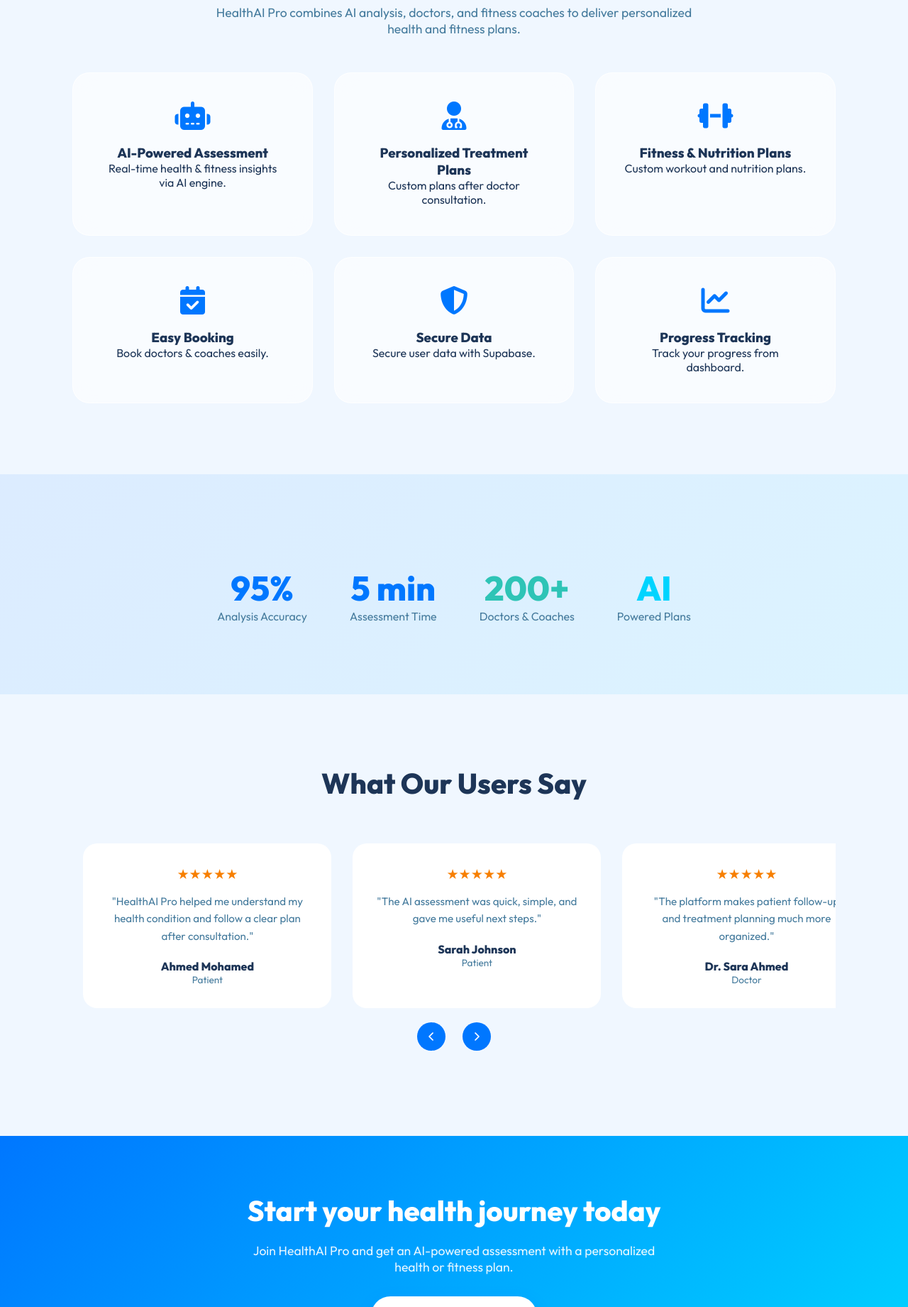
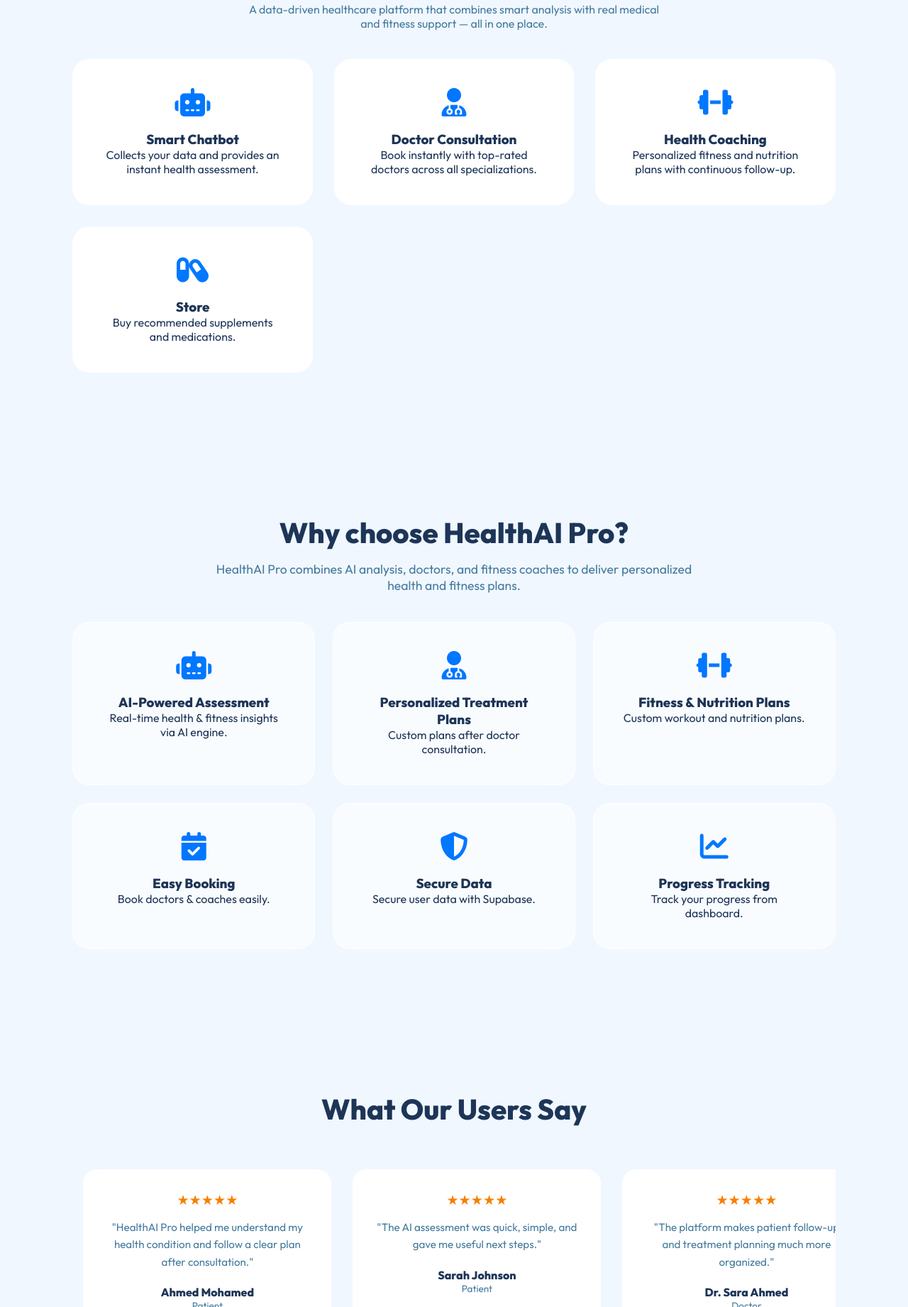
Before and after one commit to omaremad212/healthcare-, a website: page frontend/index.html in a window 1280 px wide. Shown: the part 959-2800 px from the top of the page at 71% size. Drawn offline with Linux system fonts and the light colour scheme.

Commit message:
Restructure landing page: Services, Why Choose 3-column grid, Testimonials, CTA - only CTA hides after login

```diff
--- a/frontend/index.html
+++ b/frontend/index.html
@@ -688,28 +688,47 @@
   </section>
 
   <section id="landing-sections">
+  <section id="services" class="services-section">
+    <h2 style="font-size: 2.5rem; font-weight: 800;">Our Services</h2>
+    <p style="color:var(--text-muted); max-width:600px; margin: 12px auto 0; font-size:1rem;">
+      A data-driven healthcare platform that combines smart analysis with real medical and fitness support — all in one place.
+    </p>
+    <div class="grid-layout" style="margin-top:40px;">
+      <div class="glass-card" style="background: white;">
+        <i class="fa-solid fa-robot"></i>
+        <h3>Smart Chatbot</h3>
+        <p>Collects your data and provides an instant health assessment.</p>
+      </div>
+      <div class="glass-card" style="background: white; cursor:pointer;" onclick="showBookDoctor()">
+        <i class="fa-solid fa-user-doctor"></i>
+        <h3>Doctor Consultation</h3>
+        <p>Book instantly with top-rated doctors across all specializations.</p>
+      </div>
+      <div class="glass-card" style="background: white;">
+        <i class="fa-solid fa-dumbbell"></i>
+        <h3>Health Coaching</h3>
+        <p>Personalized fitness and nutrition plans with continuous follow-up.</p>
+      </div>
+      <div class="glass-card" style="background: white;">
+        <i class="fa-solid fa-capsules"></i>
+        <h3>Store</h3>
+        <p>Buy recommended supplements and medications.</p>
+      </div>
+    </div>
+  </section>
+
   <section id="why-us" class="why-us-section">
     <h2 style="font-size: 2.5rem; font-weight: 800;">Why choose HealthAI Pro?</h2>
     <p style="color:var(--text-muted); max-width:700px; margin: 15px auto 40px; font-size:1.1rem;">
       HealthAI Pro combines AI analysis, doctors, and fitness coaches to deliver personalized health and fitness plans.
     </p>
-    <div class="grid-layout">
+    <div style="display:grid; grid-template-columns: repeat(3, 1fr); gap:25px; max-width:1100px; margin:0 auto;">
       <div class="glass-card"><i class="fa-solid fa-robot"></i><h3>AI-Powered Assessment</h3><p>Real-time health & fitness insights via AI engine.</p></div>
       <div class="glass-card"><i class="fa-solid fa-user-doctor"></i><h3>Personalized Treatment Plans</h3><p>Custom plans after doctor consultation.</p></div>
       <div class="glass-card"><i class="fa-solid fa-dumbbell"></i><h3>Fitness & Nutrition Plans</h3><p>Custom workout and nutrition plans.</p></div>
       <div class="glass-card"><i class="fa-solid fa-calendar-check"></i><h3>Easy Booking</h3><p>Book doctors & coaches easily.</p></div>
       <div class="glass-card"><i class="fa-solid fa-shield-halved"></i><h3>Secure Data</h3><p>Secure user data with Supabase.</p></div>
       <div class="glass-card"><i class="fa-solid fa-chart-line"></i><h3>Progress Tracking</h3><p>Track your progress from dashboard.</p></div>
-    </div>
-  </section>
-
-  <!-- Stats Section -->
-  <section id="stats-section" class="services-section" style="background: linear-gradient(135deg, #0077ff15, #00d4ff15);">
-    <div style="display:flex; justify-content:center; gap:60px; flex-wrap:wrap; margin-top:30px;">
-      <div style="text-align:center;"><div style="font-size:3rem; font-weight:800; color:var(--primary);">95%</div><div style="font-size:1rem; color:var(--text-muted);">Analysis Accuracy</div></div>
-      <div style="text-align:center;"><div style="font-size:3rem; font-weight:800; color:var(--primary);">5 min</div><div style="font-size:1rem; color:var(--text-muted);">Assessment Time</div></div>
-      <div style="text-align:center;"><div style="font-size:3rem; font-weight:800; color:var(--success);">200+</div><div style="font-size:1rem; color:var(--text-muted);">Doctors & Coaches</div></div>
-      <div style="text-align:center;"><div style="font-size:3rem; font-weight:800; color:var(--secondary);">AI</div><div style="font-size:1rem; color:var(--text-muted);">Powered Plans</div></div>
     </div>
   </section>
 
@@ -786,8 +805,8 @@
     </div>
   </section>
 
-  <!-- CTA Section -->
-  <section id="cta-section" style="background:linear-gradient(135deg, var(--primary), var(--secondary)); padding:80px 8%; text-align:center;">
+  <!-- CTA Section (logged-out only) -->
+  <section id="cta-section-logged-out" style="background:linear-gradient(135deg, var(--primary), var(--secondary)); padding:80px 8%; text-align:center;">
     <h2 style="font-size:2.5rem; font-weight:800; color:white; margin-bottom:20px;">Start your health journey today</h2>
     <p style="color:rgba(255,255,255,0.9); font-size:1.1rem; max-width:600px; margin:0 auto 30px;">
       Join HealthAI Pro and get an AI-powered assessment with a personalized health or fitness plan.
@@ -795,35 +814,6 @@
     <button class="btn-glow" onclick="openModal('signup')" style="background:white; color:var(--primary); font-size:1.1rem; padding:1rem 2.5rem;">
       Sign Up for Free <i class="fa-solid fa-arrow-right"></i>
     </button>
-  </section>
-
-  <section id="services" class="services-section">
-    <h2 style="font-size: 2.5rem; font-weight: 800;">Our Services</h2>
-    <p style="color:var(--text-muted); max-width:600px; margin: 12px auto 0; font-size:1rem;">
-      A data-driven healthcare platform that combines smart analysis with real medical and fitness support — all in one place.
-    </p>
-    <div class="grid-layout" style="margin-top:40px;">
-      <div class="glass-card" style="background: white;">
-        <i class="fa-solid fa-robot"></i>
-        <h3>Smart Chatbot</h3>
-        <p>Collects your data and provides an instant health assessment.</p>
-      </div>
-      <div class="glass-card" style="background: white; cursor:pointer;" onclick="showBookDoctor()">
-        <i class="fa-solid fa-user-doctor"></i>
-        <h3>Doctor Consultation</h3>
-        <p>Book instantly with top-rated doctors across all specializations.</p>
-      </div>
-      <div class="glass-card" style="background: white;">
-        <i class="fa-solid fa-dumbbell"></i>
-        <h3>Health Coaching</h3>
-        <p>Personalized fitness and nutrition plans with continuous follow-up.</p>
-      </div>
-      <div class="glass-card" style="background: white;">
-        <i class="fa-solid fa-capsules"></i>
-        <h3>Store</h3>
-        <p>Buy recommended supplements and medications.</p>
-      </div>
-    </div>
   </section>
 </section>
 </main>
--- a/frontend/script.js
+++ b/frontend/script.js
@@ -72,6 +72,8 @@
     document.getElementById('nav-shop-link').style.display = 'block';
     document.getElementById('menuShopItem').style.display  = 'flex';
   }
+  // Hide logged-out CTA section
+  updateLandingSectionsVisibility();
 }
 
 // ── Health Score Helpers (mirrors backend logic) ───────────
@@ -1324,13 +1326,14 @@
 
 // ── Landing Sections Visibility ─────────────────────────────
 function updateLandingSectionsVisibility() {
-  const landingSections = document.getElementById('landing-sections');
-  if (!landingSections) return;
+  // Keep home page visible, only hide the logged-out CTA section
+  const ctaSection = document.getElementById('cta-section-logged-out');
+  if (!ctaSection) return;
 
   if (currentUser.auth) {
-    landingSections.style.display = 'none';
+    ctaSection.style.display = 'none';
   } else {
-    landingSections.style.display = 'block';
+    ctaSection.style.display = 'block';
   }
 }
 
```
